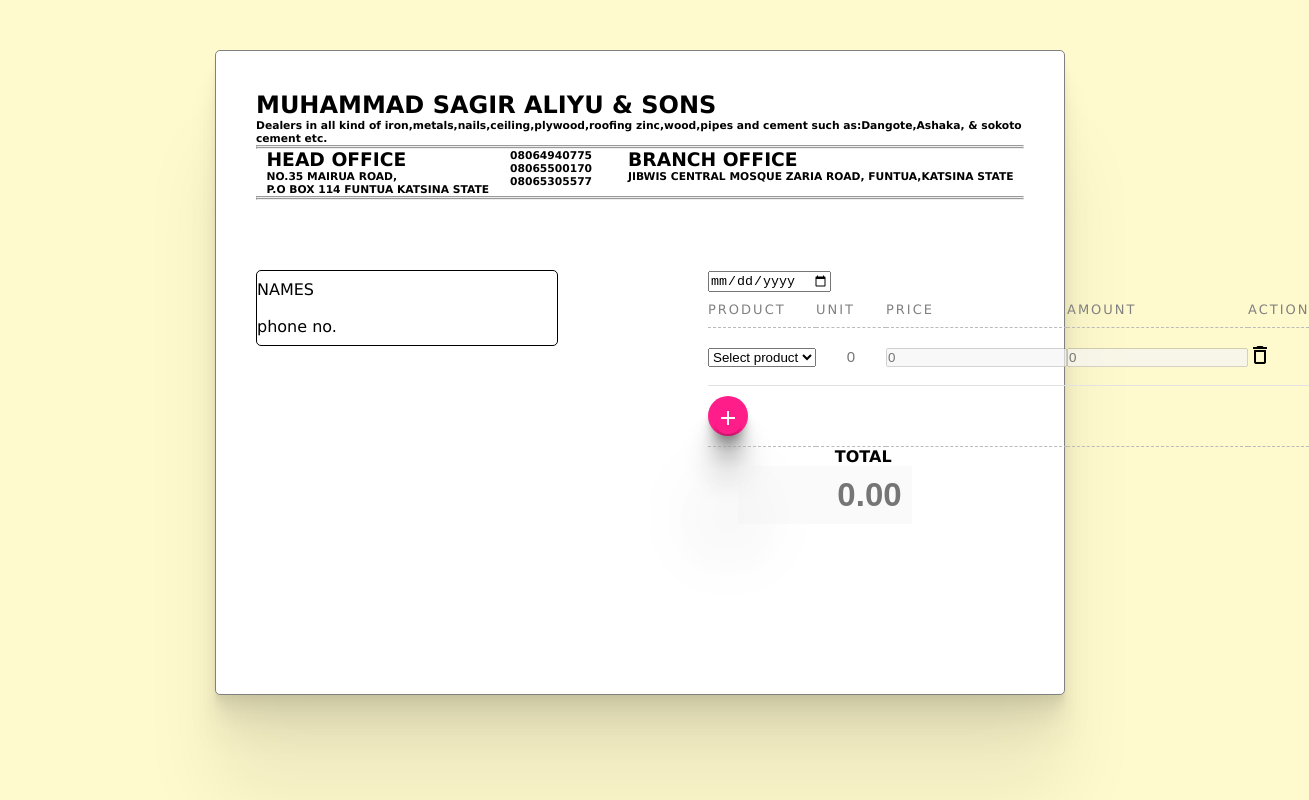
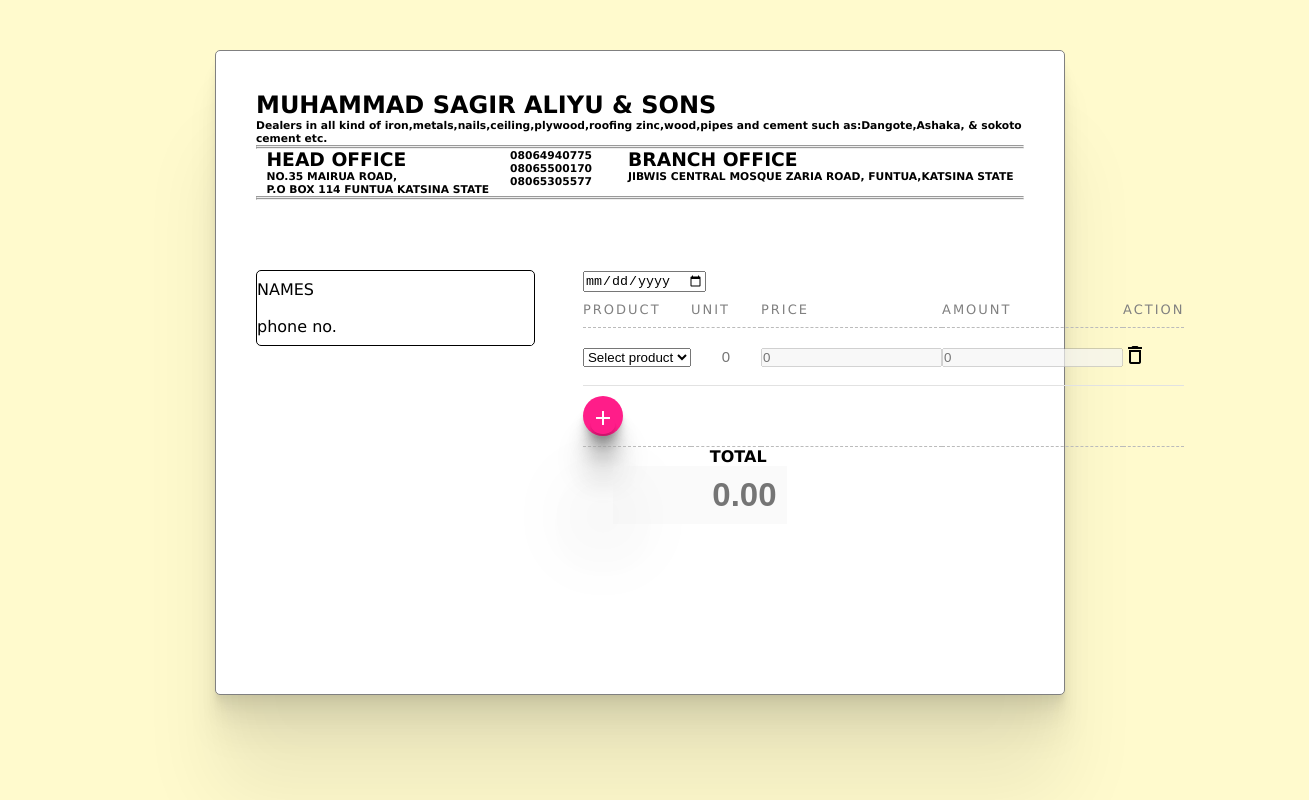
Before and after one commit to Aliyu141/invoice, a plain HTML site: page index.html in a window 1280 px wide. Shown: the whole page, 1309 px wide, since content can reach past the window. Drawn offline with Linux system fonts and the light colour scheme.

Commit message:
Update invoice.css

```diff
--- a/invoice.css
+++ b/invoice.css
@@ -234,10 +234,10 @@
 
 }
 #date{
- margin-left: 150px;
+ margin-left: 50px;
 }
 #form{
   border: 1px solid black;
   border-radius: 5px;
-  width: 300px;
+  width: 100%;
 }
```
